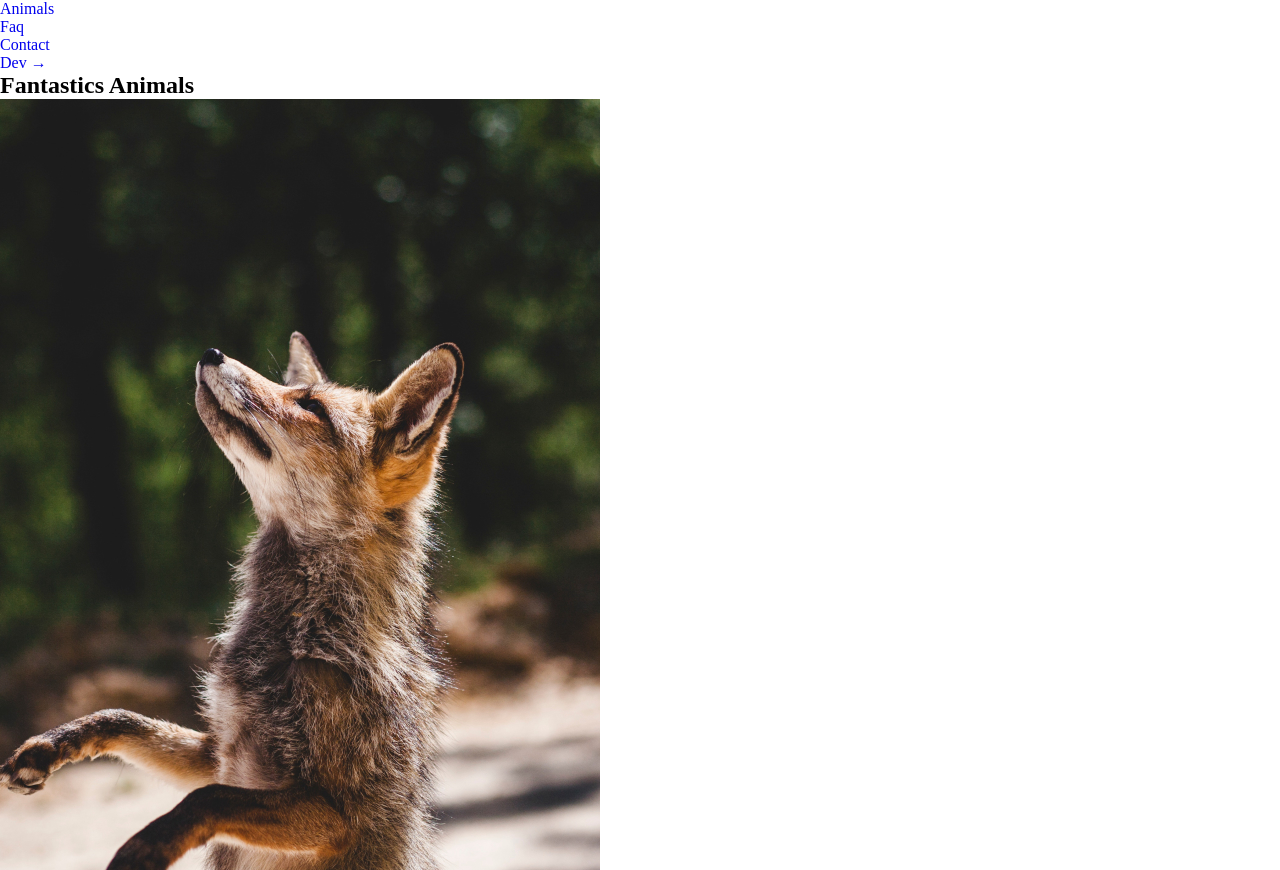
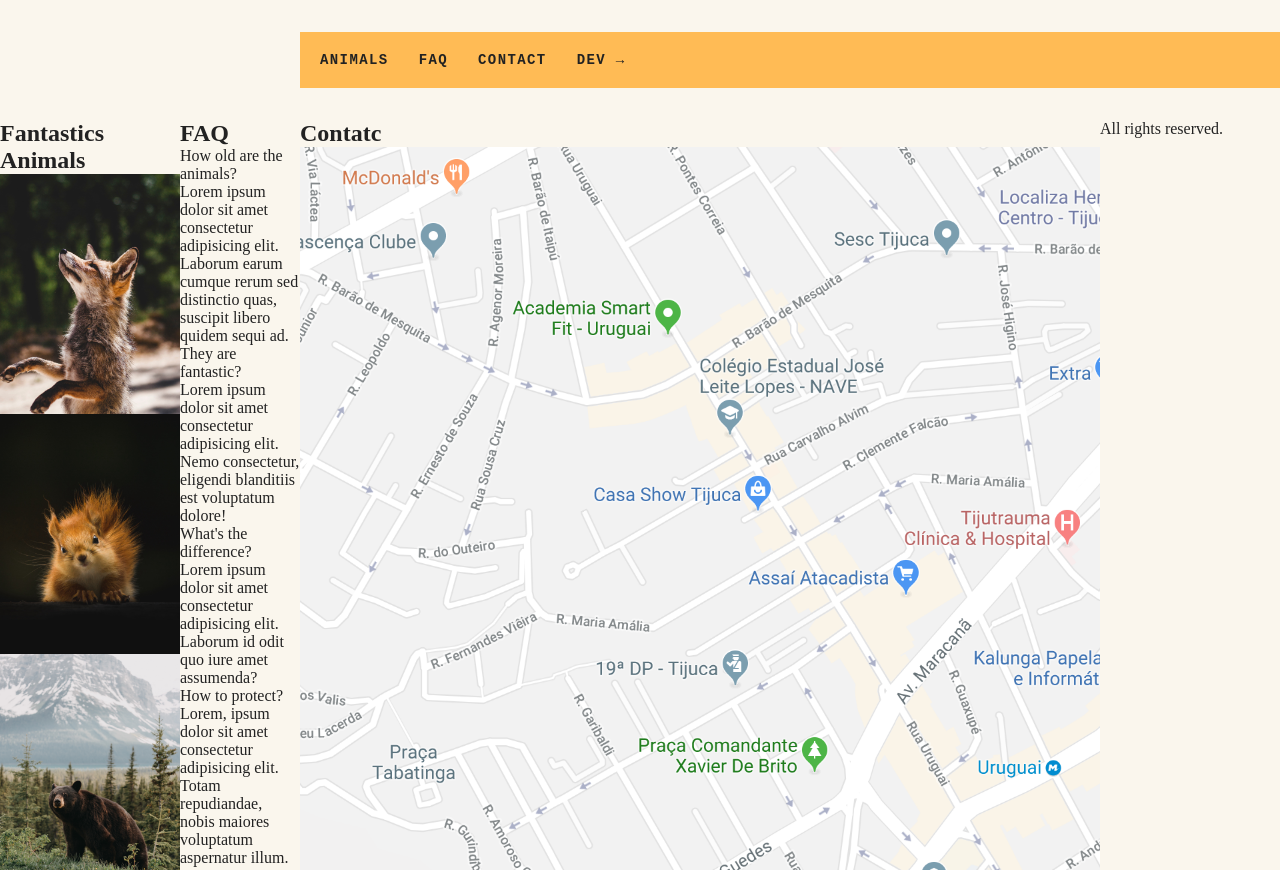
Before and after one commit to dyhalmeida/FantasticAnimals, a website: page index.html in a window 1280 px wide. Shown: the top 870 px of the page. Drawn offline with Linux system fonts and the light colour scheme.

Commit message:
feat: estilização CSS do Menu

```diff
--- a/css/style.css
+++ b/css/style.css
@@ -27,3 +27,39 @@ img {
 * {
   box-sizing: border-box;
 }
+
+body {
+  background-color: #faf6ed;
+  color: #222222;
+  display: grid;
+  grid-template-columns: 1fr 120px minmax(300px, 800px) 1fr;
+}
+
+.menu {
+  grid-column: 3 / 5;
+  margin-top: 2rem;
+  margin-bottom: 2rem;
+  background-color: #fb5;
+}
+
+.menu ul {
+  display: flex;
+  flex-wrap: wrap;
+  padding: 10px;
+}
+
+.menu ul li a {
+  display: block;
+  padding: 10px;
+  margin-right: 10px;
+  color: #222222;
+  text-decoration: none;
+  text-transform: uppercase;
+  font-family: "IBM Plex Mono", monospace;
+  font-weight: bold;
+  font-size: 0.875rem;
+  letter-spacing: 0.1em;
+}
+.menu ul li a:hover {
+  color: #faf6ed;
+}
--- a/index.html
+++ b/index.html
@@ -17,7 +17,7 @@
         <li><a href="#">Dev →</a></li>
       </ul>
     </nav>
-    <section class="animals">
+    <section class="animals grid" id="animals">
       <h1>Fantastics Animals</h1>
       <ul>
         <li><img src="./img/imagem1.jpg" /></li>
@@ -168,7 +168,7 @@
         </section>
       </div>
     </section>
-    <section class="faq">
+    <section class="faq grid" id="faq">
       <h1>FAQ</h1>
       <dl>
         <dt>How old are the animals?</dt>
@@ -193,7 +193,7 @@
         </dd>
       </dl>
     </section>
-    <section class="contact">
+    <section class="contact grid" id="contact">
       <h1>Contatc</h1>
       <div class="map">
         <img src="./img/mapa.png" />
@@ -205,7 +205,7 @@
         <li>Salvador - BA</li>
       </ul>
     </section>
-    <footer class="copyright">
+    <footer class="copyright grid">
       <p>All rights reserved.</p>
     </footer>
     <script src="./script/main.js"></script>
```
